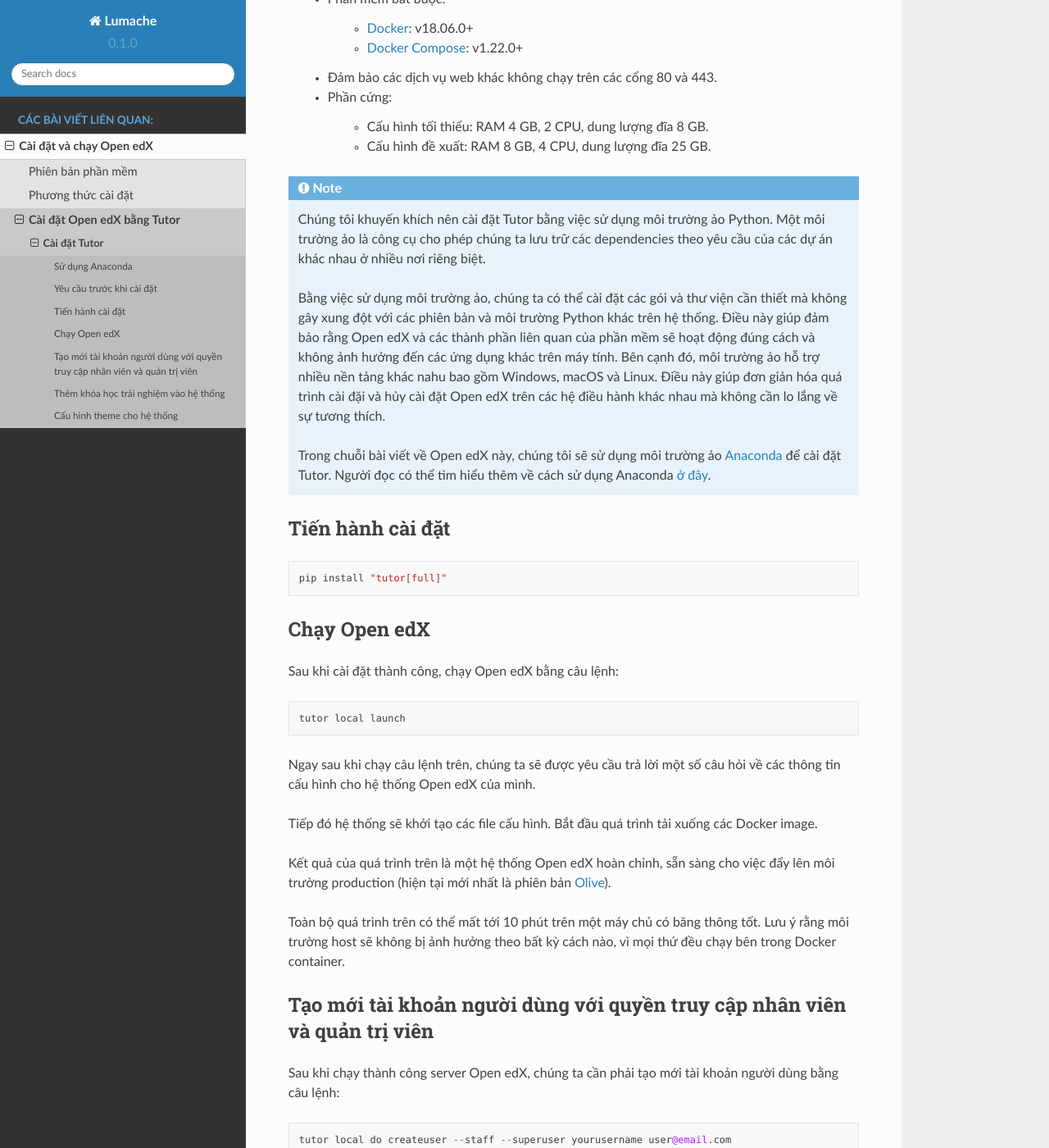
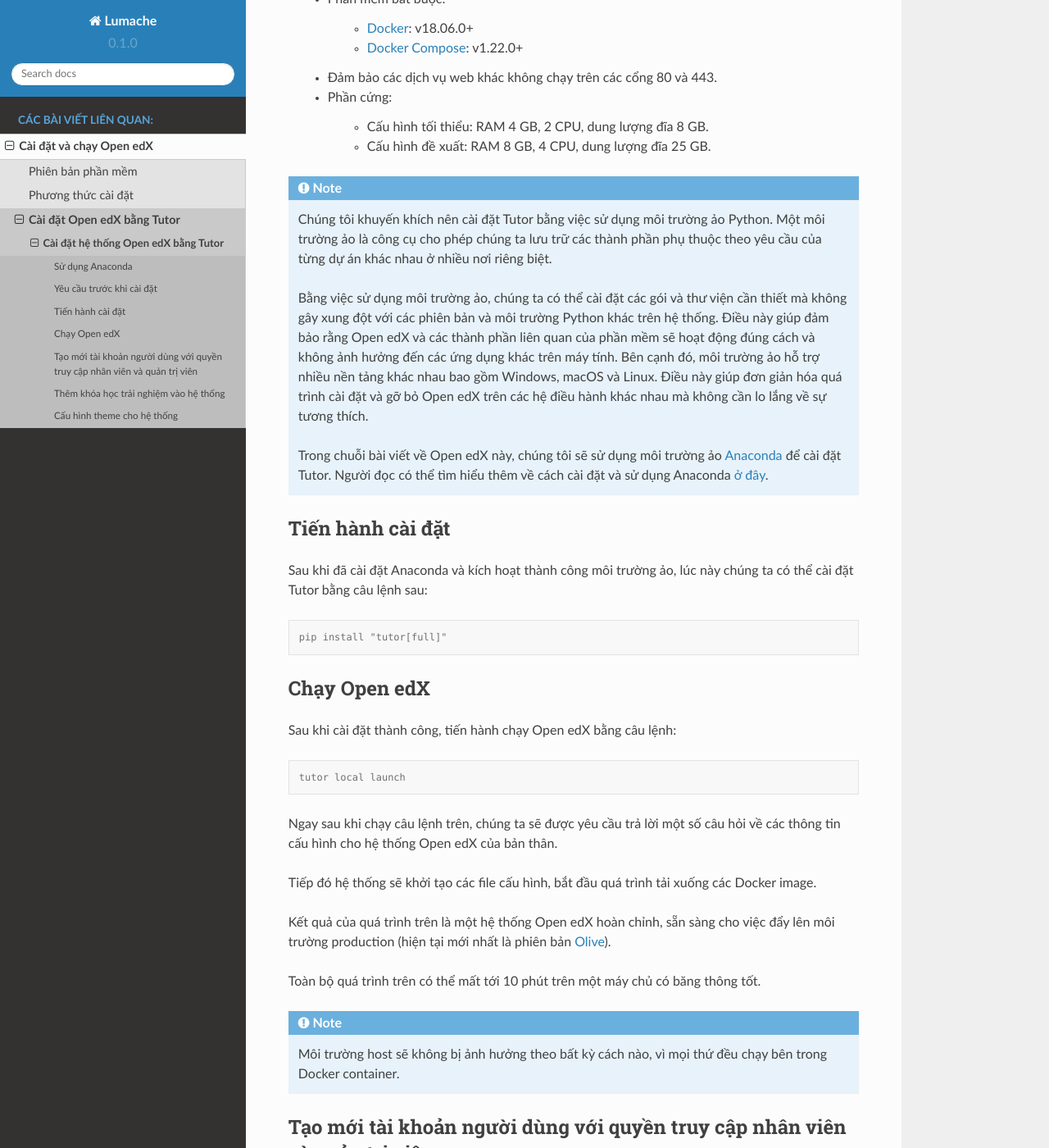
Before and after one commit to dlowji/rtd-openedx, a Sphinx documentation site: the page built from docs/source/tutor.rst, in a window 1280 px wide and 1400 px high, scrolled down 277 px. Shown: the whole window at 82% size. Built offline with Sphinx 7.4.7 and the Read the Docs theme 2.0.0, drawn with Linux system fonts in a browser that asks for light colours; some of the changed text lies outside the part shown.

Commit message:
Update tutor.rst

```diff
--- a/docs/source/tutor.rst
+++ b/docs/source/tutor.rst
@@ -1,7 +1,7 @@
 .. _tutor-settingup:
 
-Cài đặt Tutor
-=============
+Cài đặt hệ thống Open edX bằng Tutor
+====================================
 
 .. toctree:: :hidden:
 
@@ -24,40 +24,45 @@
 
 .. note::
 
-   Chúng tôi khuyến khích nên cài đặt Tutor bằng việc sử dụng môi trường ảo Python. Một môi trường ảo là công cụ cho phép chúng ta lưu trữ các dependencies theo yêu cầu của các dự án khác nhau ở nhiều nơi riêng biệt.
+   Chúng tôi khuyến khích nên cài đặt Tutor bằng việc sử dụng môi trường ảo Python. Một môi trường ảo là công cụ cho phép chúng ta lưu trữ các thành phần phụ thuộc theo yêu cầu của từng dự án khác nhau ở nhiều nơi riêng biệt.
 
-   Bằng việc sử dụng môi trường ảo, chúng ta có thể cài đặt các gói và thư viện cần thiết mà không gây xung đột với các phiên bản và môi trường Python khác trên hệ thống. Điều này giúp đảm bảo rằng Open edX và các thành phần liên quan của phần mềm sẽ hoạt động đúng cách và không ảnh hưởng đến các ứng dụng khác trên máy tính. Bên cạnh đó, môi trường ảo hỗ trợ nhiều nền tảng khác nahu bao gồm Windows, macOS và Linux. Điều này giúp đơn giản hóa quá trình cài đặi và hủy cài đặt Open edX trên các hệ điều hành khác nhau mà không cần lo lắng về sự tương thích.
+   Bằng việc sử dụng môi trường ảo, chúng ta có thể cài đặt các gói và thư viện cần thiết mà không gây xung đột với các phiên bản và môi trường Python khác trên hệ thống. Điều này giúp đảm bảo rằng Open edX và các thành phần liên quan của phần mềm sẽ hoạt động đúng cách và không ảnh hưởng đến các ứng dụng khác trên máy tính. Bên cạnh đó, môi trường ảo hỗ trợ nhiều nền tảng khác nhau bao gồm Windows, macOS và Linux. Điều này giúp đơn giản hóa quá trình cài đặt và gỡ bỏ Open edX trên các hệ điều hành khác nhau mà không cần lo lắng về sự tương thích.
 
-   Trong chuỗi bài viết về Open edX này, chúng tôi sẽ sử dụng môi trường ảo `Anaconda <https://www.anaconda.com/>`_ để cài đặt Tutor. Người đọc có thể tìm hiểu thêm về cách sử dụng Anaconda :ref:`ở đây <anaconda-settingup>`.
+   Trong chuỗi bài viết về Open edX này, chúng tôi sẽ sử dụng môi trường ảo `Anaconda <https://www.anaconda.com/>`_ để cài đặt Tutor. Người đọc có thể tìm hiểu thêm về cách cài đặt và sử dụng Anaconda :ref:`ở đây <anaconda-settingup>`.
 
 Tiến hành cài đặt
 -----------------
+Sau khi đã cài đặt Anaconda và kích hoạt thành công môi trường ảo, lúc này chúng ta có thể cài đặt Tutor bằng câu lệnh sau:
 
-.. code-block:: python
+.. code-block:: console
 
     pip install "tutor[full]"
 
 Chạy Open edX
 -------------
-Sau khi cài đặt thành công, chạy Open edX bằng câu lệnh:
+Sau khi cài đặt thành công, tiến hành chạy Open edX bằng câu lệnh:
 
-.. code-block:: python
+.. code-block:: console
 
     tutor local launch
 
-Ngay sau khi chạy câu lệnh trên, chúng ta sẽ được yêu cầu trả lời một số câu hỏi về các thông tin cấu hình cho hệ thống Open edX của mình.
+Ngay sau khi chạy câu lệnh trên, chúng ta sẽ được yêu cầu trả lời một số câu hỏi về các thông tin cấu hình cho hệ thống Open edX của bản thân.
 
-Tiếp đó hệ thống sẽ khởi tạo các file cấu hình. Bắt đầu quá trình tải xuống các Docker image.
+Tiếp đó hệ thống sẽ khởi tạo các file cấu hình, bắt đầu quá trình tải xuống các Docker image.
 
 Kết quả của quá trình trên là một hệ thống Open edX hoàn chỉnh, sẵn sàng cho việc đẩy lên môi trường production (hiện tại mới nhất là phiên bản `Olive <https://edx.readthedocs.io/projects/edx-installing-configuring-and-running/en/latest/platform_releases/olive.html>`_).
 
-Toàn bộ quá trình trên  có thể mất tới 10 phút trên một máy chủ có băng thông tốt. Lưu ý rằng môi trường host sẽ không bị ảnh hưởng theo bất kỳ cách nào, vì mọi thứ đều chạy bên trong Docker container.
+Toàn bộ quá trình trên có thể mất tới 10 phút trên một máy chủ có băng thông tốt.
+
+.. note::
+
+    Môi trường host sẽ không bị ảnh hưởng theo bất kỳ cách nào, vì mọi thứ đều chạy bên trong Docker container.
 
 Tạo mới tài khoản người dùng với quyền truy cập nhân viên và quản trị viên
 --------------------------------------------------------------------------
 Sau khi chạy thành công server Open edX, chúng ta cần phải tạo mới tài khoản người dùng bằng câu lệnh:
 
-.. code-block:: python
+.. code-block:: console
 
     tutor local do createuser --staff --superuser yourusername user@email.com
 
@@ -67,7 +72,7 @@
 --------------------------------------
 Nếu đây là lần đầu chúng ta cài đặt server Open edX, hệ thống lúc này sẽ chưa có bất kỳ một khóa học nào. Để thêm mới một khóa học trải nghiệm mà Open edX đã cung cấp sẵn, chạy câu lệnh:
 
-.. code-block:: python
+.. code-block:: console
 
     tutor local do importdemocourse
 
@@ -75,7 +80,7 @@
 ---------------------------
 Theme mặc định của Open edX khá là “nhạt nhẽo”, vì vậy chúng ta có thể thay đổi theme bằng câu lệnh sau:
 
-.. code-block:: python
+.. code-block:: console
 
     tutor local do settheme mytheme
 
```
